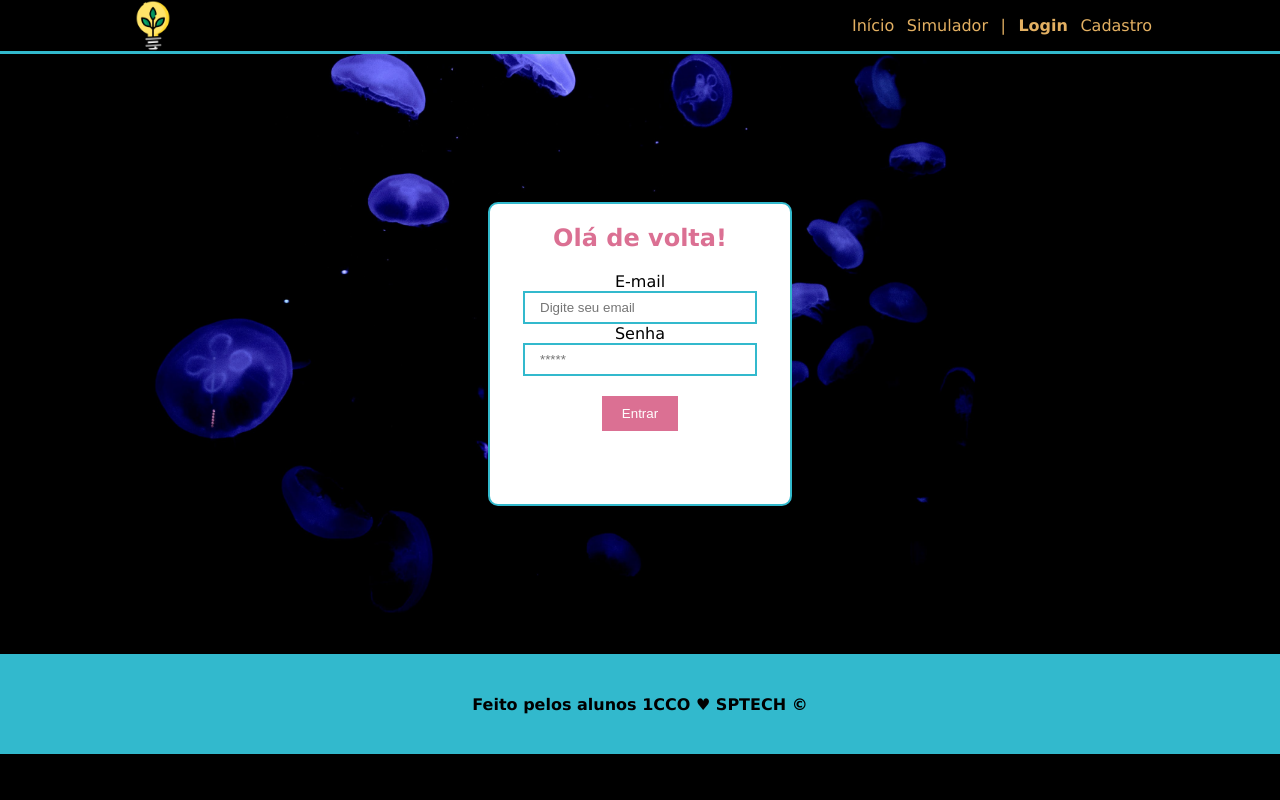
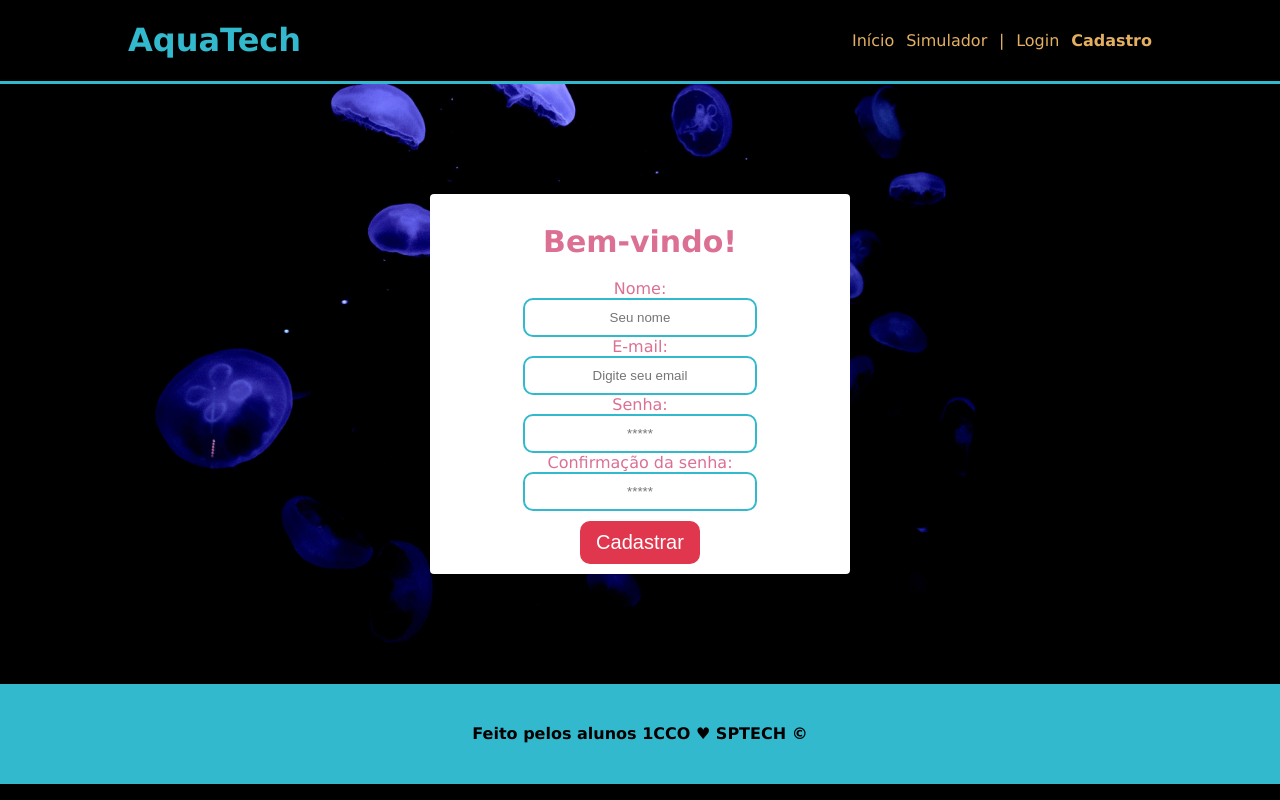
Before and after one commit to bruno-yuji/meu-primeiro-repositorio, a plain HTML site: page aquatech/Atividade_Cadastro/cadastro.html in a window 1280 px wide. Drawn offline with Linux system fonts and the light colour scheme.

Commit message:
atividade cadastro

```diff
--- a/aquatech/login.html
+++ b/aquatech/Atividade_Cadastro/cadastro.html
@@ -3,39 +3,49 @@
 <head>
     <meta charset="UTF-8">
     <meta name="viewport" content="width=device-width, initial-scale=1.0">
-    <title>AquaTech | Login</title>
+    <title>AquaTech | Cadastro</title>
     <link rel="stylesheet" href="style.css">
 </head>
 <body>
     <div class="header">
         <div class="container">
-            <img src="imagens/lightbulb_color.png" alt="" class="logo">
+            <h1 class="titulo">AquaTech</h1>
             <ul class="navbar">
                 <li>
                     <a href="index.html">Início</a>
                 </li>
                 <li>Simulador</li>
                 <li>|</li>
-                <li class="agora">Login</li>
-                <li>Cadastro</li>
+                <li>
+                    <a href="login.html">Login</a>
+                </li>
+                <li class="agora">Cadastro</li>
             </ul>
         </div>
     </div>
 
     <div class="login">
         <div class="container">
-            <div class="card">
-                <h2>Olá de volta!</h2>
+            <div class="caixa_formulario">
+                <h1>Bem-vindo!</h1>
                 <div class="formulario">
                     <div class="campo">
-                        <label>E-mail</label>
+                        <label>Nome:</label>
+                        <input type="text" placeholder="Seu nome">
+                    </div>
+                    <div class="campo">
+                        <label>E-mail:</label>
                         <input type="text" placeholder="Digite seu email">
                     </div>
                     <div class="campo">
-                        <label>Senha</label>
+                        <label>Senha:</label>
                         <input type="password" placeholder="*****">
                     </div>
-                    <button>Entrar</button>
+                    <div class="campo">
+                        <label>Confirmação da senha:</label>
+                        <input type="password" placeholder="*****">
+                    </div>
+                    <button>Cadastrar</button>
                 </div>
             </div>
         </div>
--- /dev/null
+++ b/aquatech/Atividade_Cadastro/style.css
@@ -0,0 +1,172 @@
+body {
+    margin: 0;
+    padding: 0;
+    font-family: Verdana;
+    background-color: black;
+}
+
+.header {
+    border-bottom: 3px solid #32b9cd;
+}
+
+.container {
+    display: flex;
+    width: 80%;
+    margin: auto;
+}
+
+.header .container {
+    justify-content: space-between;
+}
+
+.titulo {
+    color: #32b9cd;
+}
+
+.navbar {
+    display: flex;
+    flex-direction: row;
+    list-style: none;
+    width: 300px;
+    justify-content: space-between;
+    color: #e3b062;
+    align-items: center;
+}
+
+/* banner */
+
+.banner {
+    padding: 40px 20px 30px 10px;
+    color: #fff;
+    height: 400px;
+    background-image: url("imagens/bg-jelly-fish-para_outras_pags.png");
+}
+
+.banner .container {
+    justify-content: center;
+    align-items: center;
+    height: 100%;
+}
+
+
+.banner .container p {
+    font-size: 36px;
+    width: 25%;
+}
+
+.banner .container p span {
+    font-weight: bold;
+}
+
+.social {
+    background-color: #fff;
+    padding: 40px 0;
+}
+
+.social .container {
+    justify-content: space-between;
+}
+
+.card {
+    width: 150px;
+    text-align: center;
+}
+
+.card img {
+    width: 100px;
+}
+
+.card h4 {
+    font-size: 24px;
+}
+
+.footer {
+    height: 100px;
+    background-color: #32b9cd;
+}
+
+.logo {
+    width: 50px;
+}
+
+.footer .container {
+    justify-content: center;
+    align-items: center;
+    height: 100%;
+}
+
+.footer .container p {
+    font-weight: bold;
+}
+
+.login .container {
+    justify-content: center;
+    align-items: center;
+    background-image: url("imagens/bg-jelly-fish-para_outras_pags.png");
+    background-size: cover;
+    height: 75vh;
+}
+
+.caixa_formulario {
+    background: white;
+    width: 400px;
+    height: auto;
+    color: palevioletred;
+    display: flex;
+    flex-direction: column;
+    justify-content: center;
+    align-items: center;
+    border-radius: 4px;
+    padding: 1%;
+}
+
+.caixa_formulario h1 {
+    font-size: 30px;
+}
+
+.campo {
+    display: flex;
+    flex-direction: column;
+    align-items: center;
+}
+
+.campo input {
+    width: 200px;
+    padding: 7px 15px;
+    border: 2px solid #32b9cd;
+}
+
+.formulario {
+    display: flex;
+    flex-direction: column;
+    width: 200px;
+}
+
+.formulario button {
+    margin-top: 10px;
+    background: #e1374e;
+    color: #fff;
+    padding: 10px 15px;
+    border: none;
+    border-radius: 10px;
+    font-size: 20px;
+    width: 120px;
+    align-self: center;
+    cursor: pointer;
+}
+
+.formulario input {
+    padding: 10px 15px;
+    text-align: center;
+    border: 2px solid #32b9cd;
+    border-radius: 10px;
+}
+
+.header a {
+    text-decoration: 0;
+    color:#e3b062;
+}
+
+.agora {
+    font-weight: 800;
+}
--- a/aquatech/style.css
+++ /dev/null
@@ -1,154 +0,0 @@
-body {
-    margin: 0;
-    padding: 0;
-    font-family: Verdana;
-    background-color: black;
-}
-
-.header {
-    border-bottom: 3px solid #32b9cd;
-}
-
-.container {
-    display: flex;
-    width: 80%;
-    margin: auto;
-}
-
-.header .container {
-    justify-content: space-between;
-}
-
-.titulo {
-    color: #32b9cd;
-}
-
-.navbar {
-    display: flex;
-    flex-direction: row;
-    list-style: none;
-    width: 300px;
-    justify-content: space-between;
-    color: #e3b062;
-    align-items: center;
-}
-
-/* banner */
-
-.banner {
-    padding: 40px 20px 30px 10px;
-    color: #fff;
-    height: 400px;
-    background-image: url("imagens/bg-jelly-fish-para_outras_pags.png");
-}
-
-.banner .container {
-    justify-content: center;
-    align-items: center;
-    height: 100%;
-}
-
-
-.banner .container p {
-    font-size: 36px;
-    width: 25%;
-}
-
-.banner .container p span {
-    font-weight: bold;
-}
-
-.social {
-    background-color: #fff;
-    padding: 40px 0;
-}
-
-.social .container {
-    justify-content: space-between;
-}
-
-.card {
-    width: 150px;
-    text-align: center;
-}
-
-.card img {
-    width: 100px;
-}
-
-.card h4 {
-    font-size: 24px;
-}
-
-.footer {
-    height: 100px;
-    background-color: #32b9cd;
-}
-
-.logo {
-    width: 50px;
-}
-
-.footer .container {
-    justify-content: center;
-    align-items: center;
-    height: 100%;
-}
-
-.footer .container p {
-    font-weight: bold;
-}
-
-/* adicionado */
-
-.login .container {
-    justify-content: center;
-    align-items: center;
-    background-image: url("imagens/bg-jelly-fish-para_outras_pags.png");
-    background-size: cover;
-    height: 75vh;
-}
-
-.card {
-    background-color: white;
-    display: flex;
-    flex-direction: column;
-    height: 300px;
-    width: 300px;
-    border-radius: 10px;
-    border: 2px solid #32b9cd;
-}
-
-.card h2 {
-    color: palevioletred;
-}
-
-.campo {
-    display: flex;
-    flex-direction: column;
-    align-items: center;
-}
-
-.campo input {
-    width: 200px;
-    padding: 7px 15px;
-    border: 2px solid #32b9cd;
-}
-
-.formulario button {
-    margin-top: 20px;
-    padding: 10px 20px;
-    background-color: palevioletred;
-    border: none;
-    color: white;
-}
-
-.header a {
-    text-decoration: 0;
-    color:#e3b062;
-    cursor: all-scroll;
-}
-
-.agora {
-    font-weight: 800;
-}
```
Also changed, not shown: aquatech/Atividade_Cadastro/index.html (added, +67 -0 lines), aquatech/Atividade_Cadastro/login.html (added, +52 -0 lines), aquatech/index.html (deleted, +0 -67 lines), aquatech/Atividade_Cadastro/imagens/bg-jelly-fish-para_outras_pags.png (renamed from aquatech/imagens/bg-jelly-fish-para_outras_pags.png), aquatech/Atividade_Cadastro/imagens/favicon2.ico (renamed from aquatech/imagens/favicon2.ico), aquatech/Atividade_Cadastro/imagens/growth_color.png (renamed from aquatech/imagens/growth_color.png), aquatech/Atividade_Cadastro/imagens/lightbulb_color.png (renamed from aquatech/imagens/lightbulb_color.png), aquatech/Atividade_Cadastro/imagens/planet-earth_color.png (renamed from aquatech/imagens/planet-earth_color.png).
